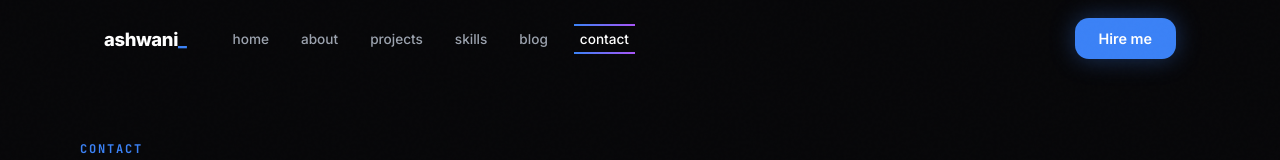
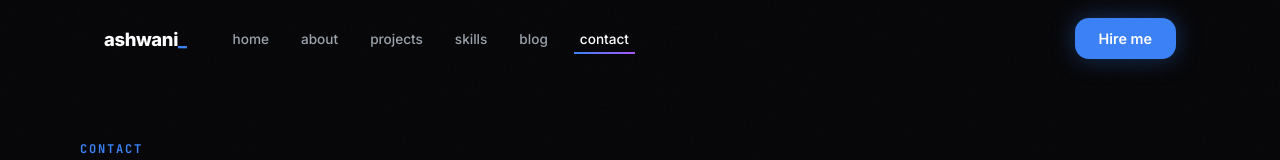
Before and after one commit to lets-make-ashwani/portfolio-website, a React (Vite) app: page /contact in a window 1280 px wide. Shown: the top 160 px of the page. Built offline with nearby package versions, Linux system fonts and the light colour scheme.

Commit message:
Keep only bottom underline for nav links expanding left-to-right

```diff
--- a/src/components/Navbar.css
+++ b/src/components/Navbar.css
@@ -44,7 +44,6 @@
 .navbar__link:hover {
   color: #fff;
 }
-.navbar__link::before,
 .navbar__link::after {
   content: '';
   position: absolute;
@@ -54,23 +53,15 @@
   background: linear-gradient(to right, var(--blue), var(--purple));
   transform: scaleX(0);
   transition: transform 0.35s cubic-bezier(0.4, 0, 0.2, 1);
-}
-.navbar__link::before {
-  top: 0px;
+  bottom: 0px;
   transform-origin: left;
 }
-.navbar__link::after {
-  bottom: 0px;
-  transform-origin: right;
-}
-.navbar__link:hover::before,
 .navbar__link:hover::after {
   transform: scaleX(1);
 }
 .navbar__link--active {
   color: #fff;
 }
-.navbar__link--active::before,
 .navbar__link--active::after {
   transform: scaleX(1);
 }
```
